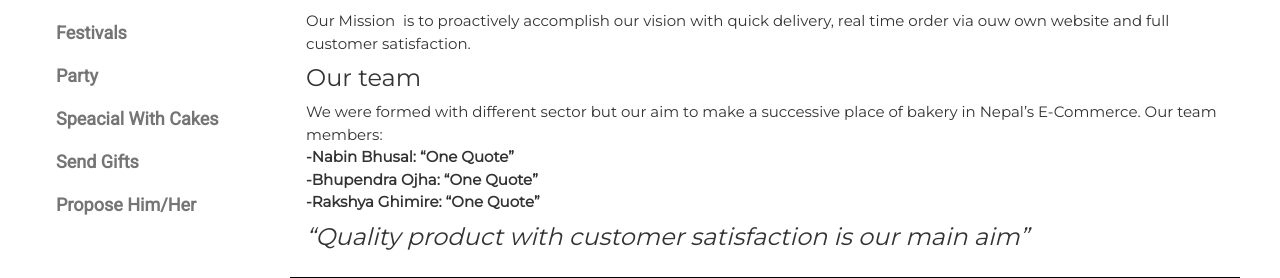
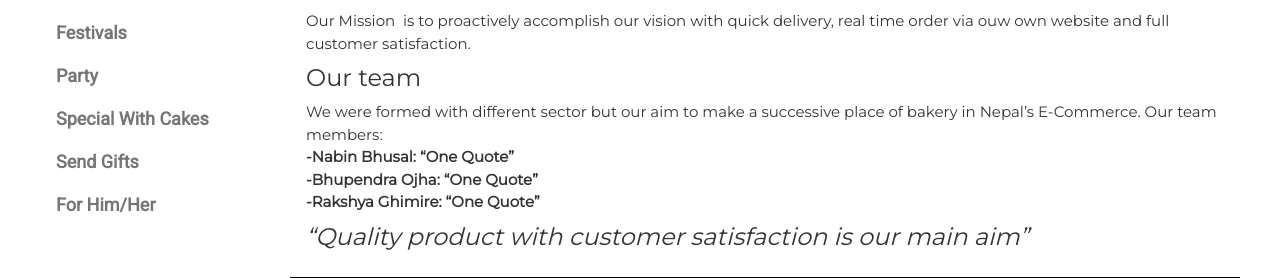
Before and after one commit to er-nabin-bhusal/project, a Django app: page /about/us/ in a window 1280 px wide. Shown: the part 356-634 px from the top of the page. Run offline with Django 3.2, Linux system fonts and the light colour scheme; some libraries are stand-ins or nearby versions.

Commit message:
changes in django all_auth

```diff
--- a/mains/templates/base.html
+++ b/mains/templates/base.html
@@ -52,9 +52,9 @@ body,h1,h2,h3,h4,h5,h6,.w3-wide {font-family: "Montserrat", sans-serif;}
           </div>
           <a href="#" class="w3-bar-item w3-button">Festivals</a>
           <a href="#" class="w3-bar-item w3-button">Party</a>
-          <a href="#" class="w3-bar-item w3-button">Speacial With Cakes</a>
+          <a href="#" class="w3-bar-item w3-button">Special With Cakes</a>
           <a href="#" class="w3-bar-item w3-button">Send Gifts</a>
-          <a href="#" class="w3-bar-item w3-button">Propose Him/Her</a>
+          <a href="#" class="w3-bar-item w3-button">For Him/Her</a>
       </div>
 
       <a href="#footer" class="w3-bar-item w3-button w3-padding">Contact</a>
```
